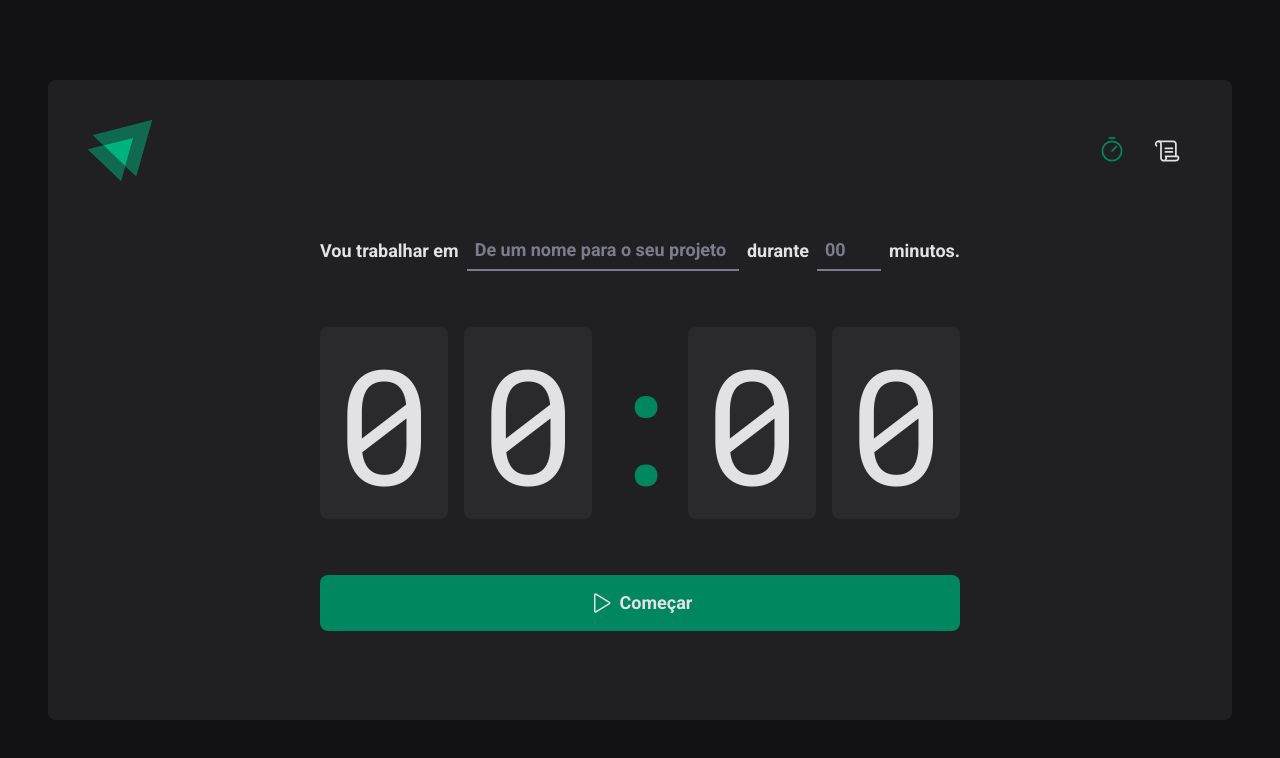
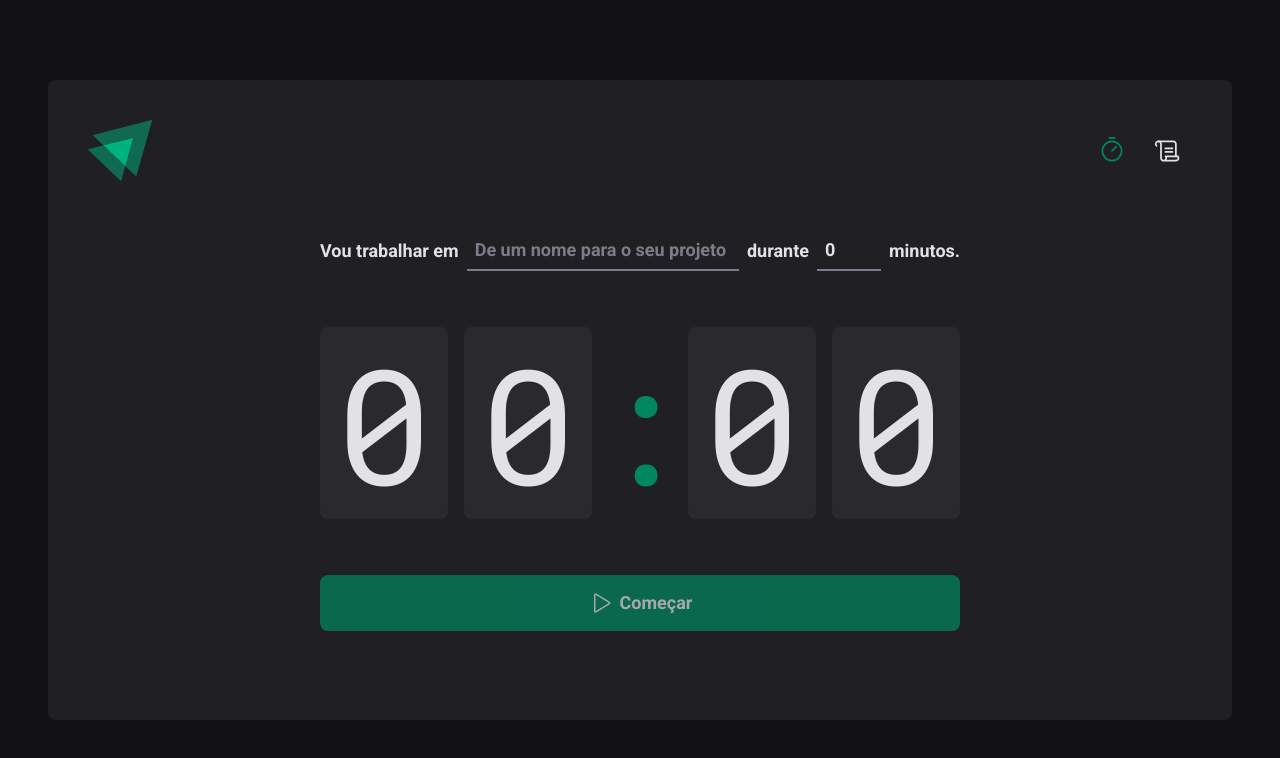
Before and after one commit to alxroots/timer-rocketseat-25, a React (Vite) app: page / in a window 1280 px wide. Shown: the top 758 px of the page. Built offline with nearby package versions, Linux system fonts and the light colour scheme.

Commit message:
add `react-hook-fom`

```diff
--- a/package.json
+++ b/package.json
@@ -12,11 +12,14 @@
     "preview": "vite preview"
   },
   "dependencies": {
+    "@hookform/resolvers": "^4.1.3",
     "phosphor-react": "^1.4.1",
     "react": "^19.0.0",
     "react-dom": "^19.0.0",
+    "react-hook-form": "^7.54.2",
     "react-router-dom": "^7.4.0",
-    "styled-components": "^6.1.16"
+    "styled-components": "^6.1.16",
+    "zod": "^3.24.2"
   },
   "devDependencies": {
     "@eslint/js": "^9.21.0",
--- a/src/pages/Home.tsx
+++ b/src/pages/Home.tsx
@@ -1,18 +1,45 @@
 import { Play } from "phosphor-react";
 import styled from "styled-components";
+import { useForm } from "react-hook-form";
+import { zodResolver } from "@hookform/resolvers/zod";
+import { z } from "zod";
+
+const newCycleFormSchema = z.object({
+  task: z.string().min(1, "Informe o nome do projeto"),
+  minutesAmount: z
+    .number()
+    .min(5, "O ciclo precisa ser de no mínimo 5 minutos")
+    .max(60, "O ciclo precisa ser de no máximo 60 minutos"),
+});
+
+type NewCyclePropTypes = z.infer<typeof newCycleFormSchema>;
 
 export function Home() {
+  const { register, handleSubmit, watch, reset } = useForm<NewCyclePropTypes>({
+    resolver: zodResolver(newCycleFormSchema),
+    defaultValues: {
+      task: "",
+      minutesAmount: 0,
+    },
+  });
+
+  const handleCreateNewCycle = (data: NewCyclePropTypes) => {
+    console.log(data);
+    reset();
+  };
+
+  const isSubmitDisabled = !watch("task");
   return (
     <HomeContainer>
-      <form>
+      <form onSubmit={handleSubmit(handleCreateNewCycle)}>
         <FormContainer>
           <label htmlFor="task">Vou trabalhar em</label>
           <TaskInput
             id="task"
             type="text"
-            name="task"
             placeholder="De um nome para o seu projeto"
             list="task-suggetions"
+            {...register("task")}
           />
           <datalist id="task-suggetions">
             <option value="Projeto Feed de Notícias" />
@@ -25,11 +52,11 @@ export function Home() {
           <MinutesAmountInput
             id="minutesAmount"
             type="number"
-            name="minutesAmount"
             placeholder="00"
             step={5}
             min={5}
             max={60}
+            {...register("minutesAmount", { valueAsNumber: true })}
           />
           <span>minutos.</span>
         </FormContainer>
@@ -40,7 +67,7 @@ export function Home() {
           <span>0</span>
           <span>0</span>
         </CountdownContainer>
-        <StartCountdownButton type="submit">
+        <StartCountdownButton type="submit" disabled={isSubmitDisabled}>
           <Play size={24} />
           Começar
         </StartCountdownButton>
```
Also changed, not shown: 1 other file (tests, documents, lock files or other folders).
